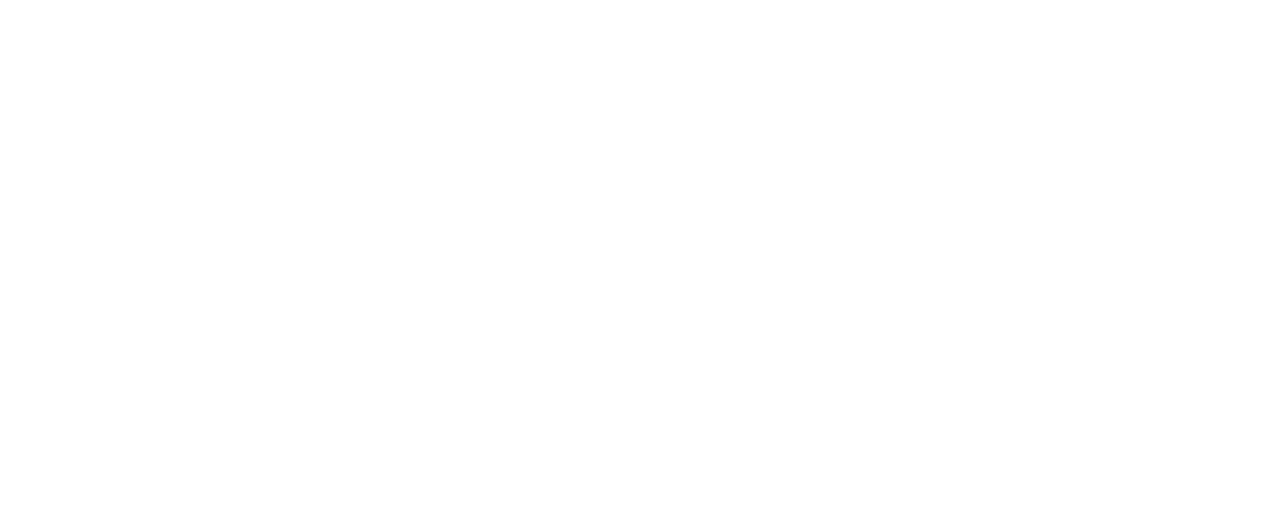
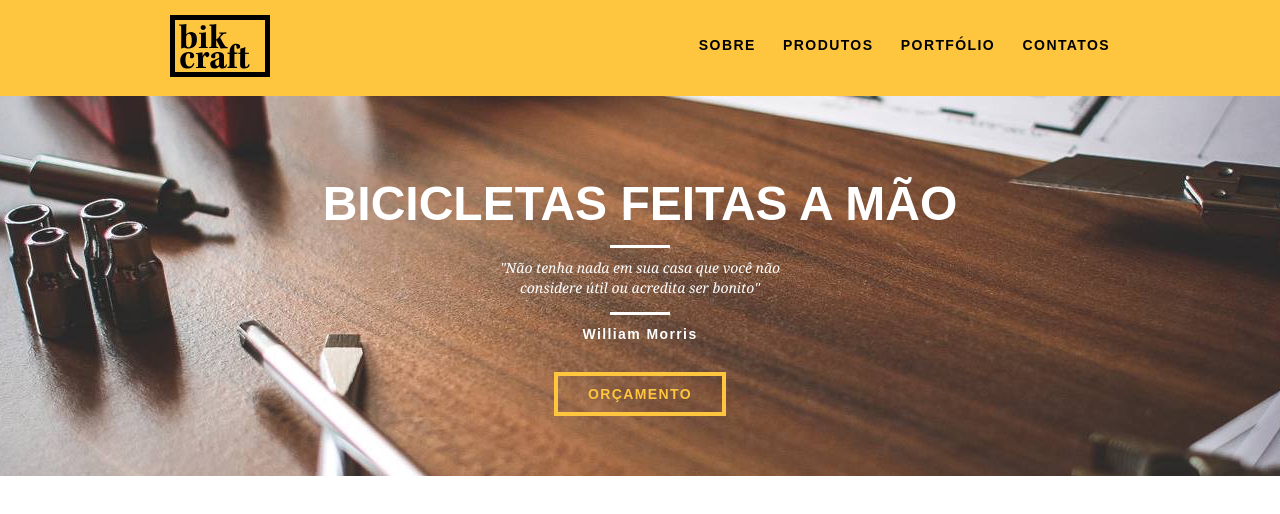
Before and after one commit to TMendesO/BikeCraft, a plain HTML site: page web/index.html in a window 1280 px wide. Drawn offline with Linux system fonts and the light colour scheme.

Commit message:
07-09-2020-02

```diff
--- a/web/css/style.css
+++ b/web/css/style.css
@@ -0,0 +1,106 @@
+/*Estilos Gerais*/
+body{
+    font-family: Arial, Helvetica, sans-serif;
+
+}
+
+p{
+    font-family:Georgia, 'Times New Roman', Times, serif;
+    font-size:14px;
+    line-height:20px;
+}
+
+.btn{
+    border: 4px solid #FEC63E;
+    padding:10px 30px;
+    color:#FEC63E;
+    font-size:14px;
+    line-height: 20px;
+    text-transform:uppercase;
+    font-weight:bold;
+    letter-spacing: .1em;
+}
+
+.btn:hover{
+    color:#fff;
+    border-color:#fff;
+}
+
+/*Header*/
+.header{
+    position:fixed;
+    top:0;
+    width:100%;
+    background:#FEC63E;
+    padding:15px 0;
+}
+.header_menu{
+    text-align:right;
+
+}
+.header_menu ul li{
+    display:inline-block;
+    margin-left:23px;
+    margin-top:20px;
+}
+
+.header_menu ul li a{
+    color:#000;
+    font-weight: bold;
+    text-transform: uppercase;
+    letter-spacing:.1em;
+    font-size:14px;
+    line-height:20px;
+    padding:10px 0;
+}
+.header_menu ul li a:hover{
+    color:#fff;
+
+}
+
+
+/*Introdução*/
+.introducao{
+    width:100%;
+    height:380px;
+    background: url("../img/bg.jpg") no-repeat center;
+    background-size: cover;
+    margin-top:96px;
+    text-align:center;
+    padding-top:80px;
+}
+
+.introducao h1{
+    font-size:48px;
+    color:#fff;
+    font-weight:bold;
+    text-transform:uppercase;
+
+}
+
+.quote-externo{
+    max-width:320px;
+    margin:0 auto;
+    margin-bottom:40px;
+    color:#fff;
+}
+
+.quote-externo p{
+    font-style: italic;
+}
+.quote-externo p:before, .quote-externo p:after{
+   content:"";
+   display:block;
+   width:60px;
+   height:3px;
+   background:#fff;
+   margin: 14px auto 10px auto;
+}
+
+
+.quote-externo cite{
+    font-style:normal;
+    font-weight:bold;
+    font-size:14px;
+    letter-spacing:.1em;
+}
--- a/web/index.html
+++ b/web/index.html
@@ -3,12 +3,38 @@
     <head>
         <meta charset="utf-8">
         <title>BikeCraft</title>
-        <link real="stylesheet" href="css/normalize.css">
-        <link real="stylesheet" href="css/reset.css">
-        <link real="stylesheet" href="css/grid.css">
-        <link real="stylesheet" href="css/style.css">
+        <link rel="stylesheet" href="css/normalize.css">
+        <link rel="stylesheet" href="css/reset.css">
+        <link rel="stylesheet" href="css/grid.css">
+        <link rel="stylesheet" href="css/style.css">
     </head>
     <body>
+        <header class="header">
+            <div class="container">
+                <a href="index.html" class="grid-4" >
+                    <img src="img/bikcraft.svg" alt="logo-bikecraft">
+                </a>
+                <nav class="grid-12 header_menu">
+                    <ul>
+                        <li><a href="sobre.html">Sobre</a></li>
+                        <li><a href="produtos.html">Produtos</a></li>
+                        <li><a href="portfolio.html">Portfólio</a></li>
+                        <li><a href="contatos.html">Contatos</a></li>
+                    </ul>
+                </nav>
+            </div>
+        </header>
+
+        <section class="introducao">
+            <div class="container">
+                <h1>Bicicletas feitas a mão</h1>
+                <blockquote class="quote-externo">
+                    <p>"Não tenha nada em sua casa que você não considere útil ou acredita ser bonito"</p>
+                    <cite>William Morris</cite>
+                </blockquote>
+                <a href="produtos.html" class="btn">Orçamento</a>
+            </div>
+        </section>
 
     </body>
 </html>
```
